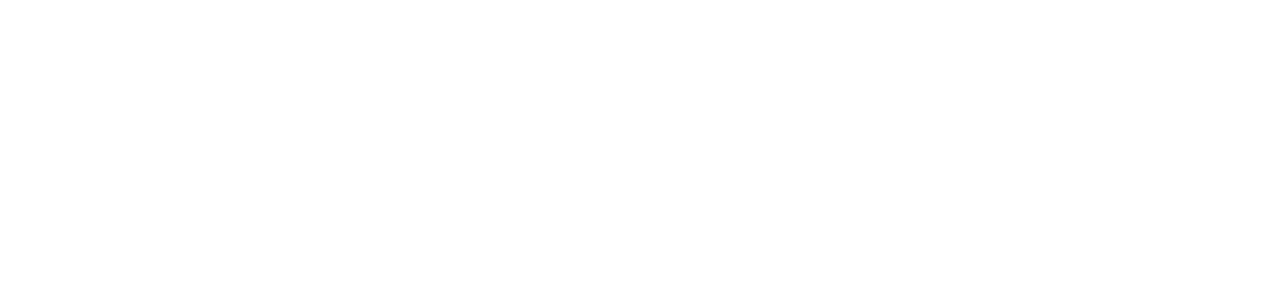
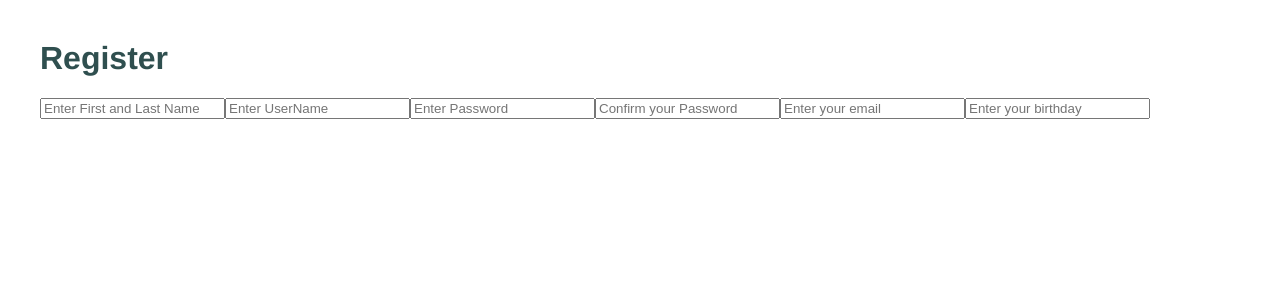
Before and after one commit to Jnwong116/Event-Planner, a React (Create React App) app: page /Register in a window 1280 px wide. Shown: the top 300 px of the page. Built offline with nearby package versions, Linux system fonts and the light colour scheme.

Commit message:
a simple register

```diff
--- a/src/App.js
+++ b/src/App.js
@@ -7,6 +7,7 @@
 
 import Login from './react-components/Login';
 import Welcome from './react-components/Welcome';
+import Register from './react-components/Register';
 
 class App extends React.Component {
 
@@ -26,6 +27,8 @@
                             (<Welcome appState={this.state}/>)}/>
             <Route exact path='/Login' render={() =>
                             (<Login appState={this.state}/>)}/>
+            <Route exact path='/Register' render={() =>
+                            (<Register appState={this.state}/>)}/>
           </Switch>
         </BrowserRouter>
       </div>
--- a/src/actions/login.js
+++ b/src/actions/login.js
@@ -9,10 +9,13 @@
     if (user.username === "user" && user.password === "user"){
         // login to user page.
         // TODO: set state
-        log("is user")
+        log("is user");
     }
     else if (user.username === "admin" && user.password === "admin"){
         // login to admin page.
-        log("is admin")
+        log("is admin");
+    }
+    else{
+        log("wrong");
     }
 };
--- a/src/react-components/AdminPanel/styles.css
+++ /dev/null
@@ -1 +0,0 @@
-/* // Haifeng is working on it. */
--- a/src/react-components/Login/index.js
+++ b/src/react-components/Login/index.js
@@ -21,7 +21,7 @@
     this.setState({
       [name]: value
     })
-  }
+  };
 
   render() {
 
--- /dev/null
+++ b/src/react-components/Register/index.js
@@ -0,0 +1,43 @@
+import React from "react";
+import UserInfoForm from "../UserInfoForm";
+import "./styles.css";
+// TODO: finish this.
+class Register extends React.Component{
+    state = {
+        name: "",
+        userName: "",
+        password: "",
+        passwordConfirm: "",
+        email: "",
+        birthday: "",
+    };
+    handleChange = event => {
+        const target = event.target;
+        const value = target.value;
+        const name = target.name;
+        this.setState({
+            [name]: value
+        })
+    };
+
+    render() {
+        return(
+            <div>
+                <h1>Register</h1>
+                <UserInfoForm
+                name = {this.state.name}
+                userName= {this.state.userName}
+                password= {this.state.password}
+                passwordConfirm= {this.state.passwordConfirm}
+                email= {this.state.email}
+                birthday= {this.state.birthday}
+                handleChange= {this.handleChange}
+                />
+            </div>
+
+        );
+    }
+}
+
+
+export default Register;
```
Also changed, not shown: src/react-components/Register/styles.css (added).
